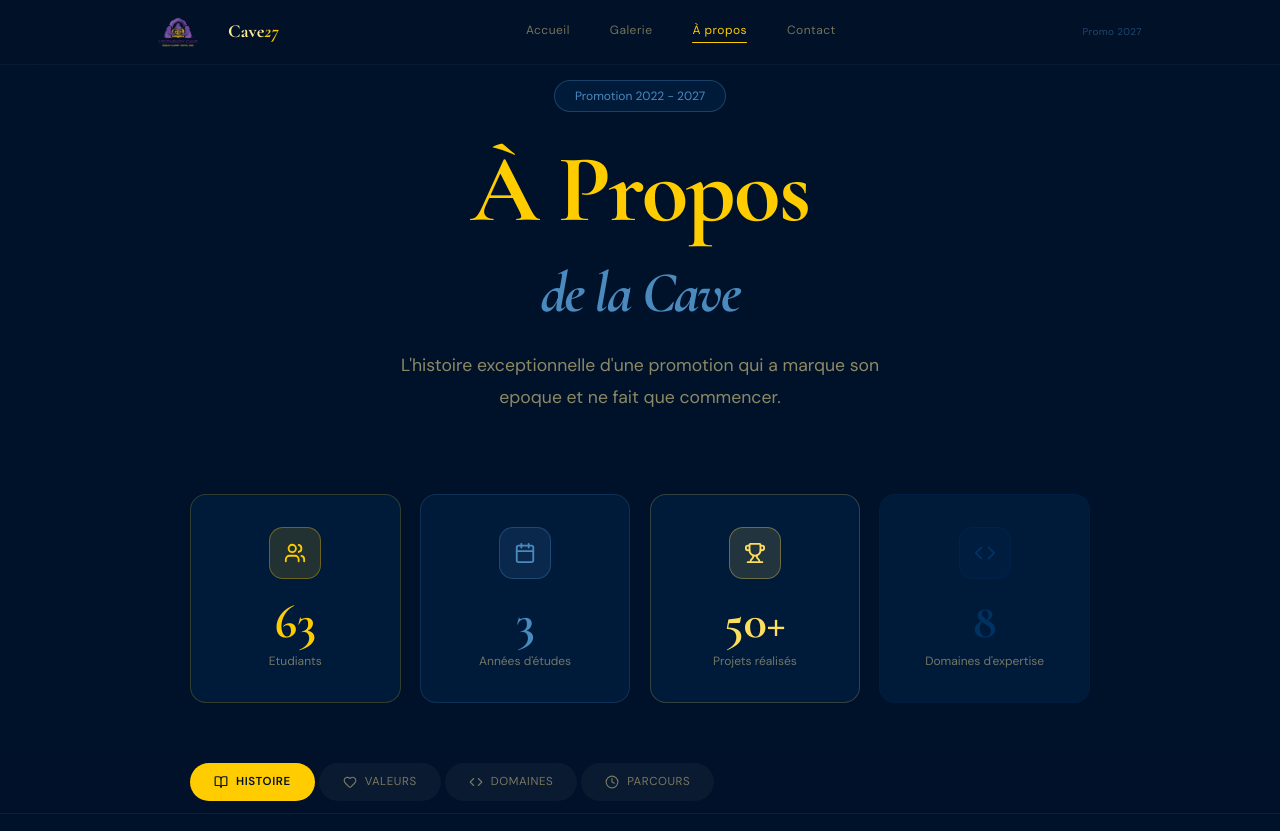
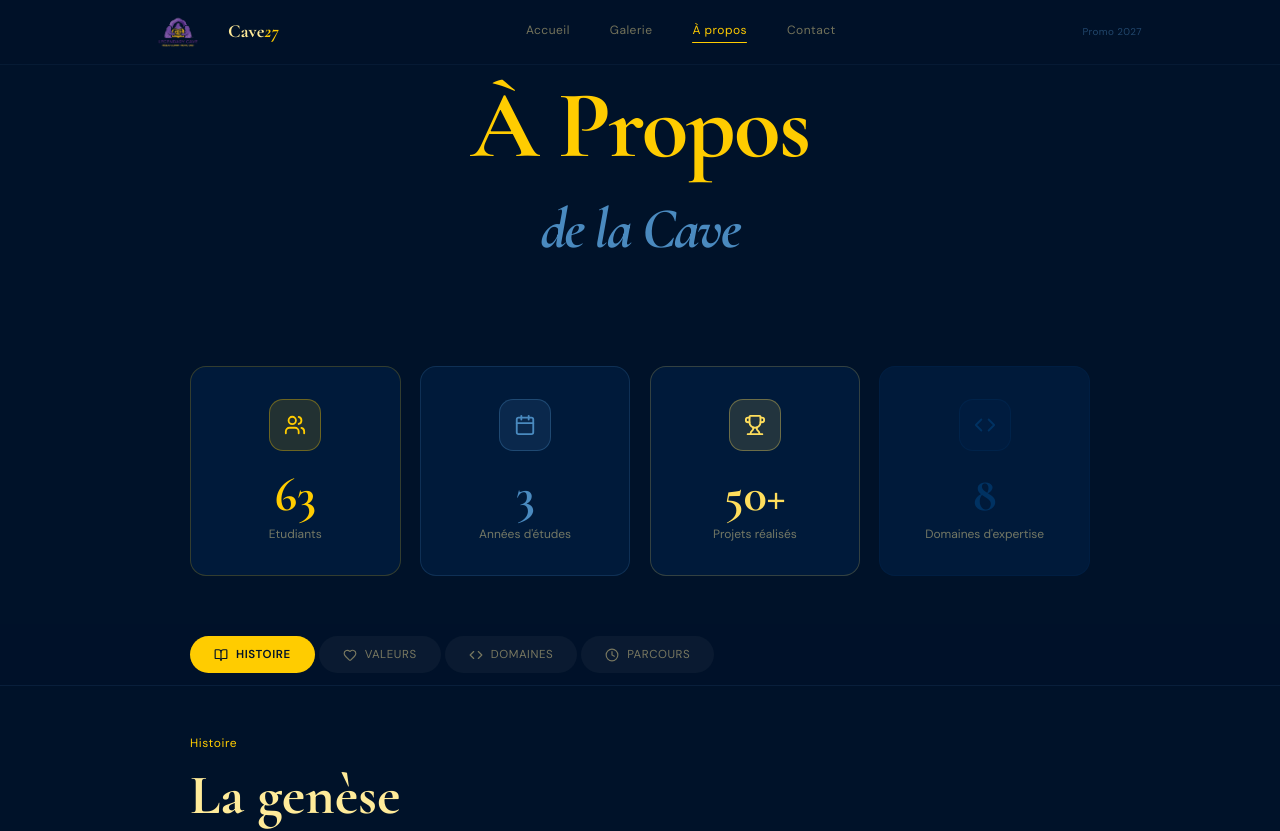
Before and after one commit to zinxium/Legendary-cave-front, a React (Create React App) app: page /about in a window 1280 px wide. Shown: the top 831 px of the page. Built offline with nearby package versions, Linux system fonts and the light colour scheme.

Commit message:
refactor: renommer en Cave27, palette bleu marine, design sobre

```diff
--- a/src/pages/about.js
+++ b/src/pages/about.js
@@ -321,16 +321,6 @@ export default function About() {
       <section style={{
         padding:'5rem 3rem 3rem', textAlign:'center', position:'relative',
       }}>
-        <div style={{
-          display:'inline-flex', alignItems:'center', gap:8,
-          background:'rgba(0,50,98,0.3)', border:'1px solid rgba(74,138,191,0.35)',
-          borderRadius:100, padding:'6px 20px', marginBottom:'2rem',
-          fontFamily:"'DM Sans', sans-serif", fontSize:'0.75rem',
-          color: C.lavender,
-        }}>
-          Promotion 2022 - 2027
-        </div>
-
         <h1 style={{
           fontFamily:"'Cormorant Garamond', serif",
           fontSize:'clamp(3.5rem, 8vw, 6rem)', fontWeight:700, lineHeight:0.95,
@@ -345,14 +335,6 @@ export default function About() {
             color: C.lavender,
           }}>de la Cave</span>
         </h1>
-
-        <p style={{
-          fontFamily:"'DM Sans', sans-serif",
-          fontSize:'1.1rem', color:'rgba(255,235,153,0.55)',
-          maxWidth:520, margin:'0 auto', lineHeight:1.8,
-        }}>
-          L'histoire exceptionnelle d'une promotion qui a marque son epoque et ne fait que commencer.
-        </p>
       </section>
 
       {/* ── STATS ────────────────────────── */}
--- a/src/pages/home.js
+++ b/src/pages/home.js
@@ -1,6 +1,6 @@
 import React, { useState, useEffect } from "react";
 import { useNavigate } from "react-router-dom";
-import { Users, Camera, Heart, Star, ArrowRight } from "lucide-react";
+import { Users, Camera, Star, ArrowRight } from "lucide-react";
 import { C } from '../tokens';
 import { getSouvenirs } from '../services/apiService';
 
@@ -13,7 +13,6 @@ const PREVIEW_LABELS = [
 const STATS = [
   { icon: Users,  value: 63,      suffix: '+', label: 'Etudiants',  accent: C.amber },
   { icon: Camera, value: 100,     suffix: '+', label: 'Photos',     accent: C.lavender },
-  { icon: Heart,  value: '-',     suffix: '',  label: 'Souvenirs',  accent: C.mustard },
   { icon: Star,   value: '2027',  suffix: '',  label: 'Promotion',  accent: C.indigo },
 ];
 
@@ -149,32 +148,14 @@ export default function Homepage() {
             }}>Cave27</span>
           </h1>
 
-          {/* Divider */}
-          <div style={{
-            display: 'flex', alignItems: 'center', justifyContent: 'center', gap: 16,
-            marginBottom: '1.8rem',
-            animation: mounted ? 'fadeSlide 0.9s ease 0.7s both' : 'none',
-          }}>
-            <div style={{ width: 60, height: 1, background: C.amber, opacity: 0.4 }} />
-            <div style={{ width: 60, height: 1, background: C.amber, opacity: 0.4 }} />
-          </div>
-
           {/* Subtitle */}
           <p style={{
             fontFamily: "'DM Sans', sans-serif",
             fontSize: 'clamp(1rem, 2.5vw, 1.25rem)', color: 'rgba(255,235,153,0.6)',
-            lineHeight: 1.75, marginBottom: '0.6rem',
+            lineHeight: 1.75, marginBottom: '3.5rem',
             animation: mounted ? 'fadeSlide 0.9s ease 0.8s both' : 'none',
           }}>
             Notre parcours étudiant immortalisé en images
-          </p>
-          <p style={{
-            fontFamily: "'DM Sans', sans-serif",
-            fontSize: '0.85rem', letterSpacing: '0.05em',
-            color: C.amber, marginBottom: '3.5rem',
-            animation: mounted ? 'fadeSlide 0.9s ease 0.9s both' : 'none',
-          }}>
-            Souvenirs, Amitie, Challenges
           </p>
 
           {/* CTA */}
@@ -193,16 +174,6 @@ export default function Homepage() {
               transition: 'opacity 0.2s',
             }}>
               Explorer la Galerie <ArrowRight size={14} />
-            </button>
-            <button onClick={() => navigate('/about')} style={{
-              display: 'flex', alignItems: 'center', gap: 10,
-              background: 'transparent',
-              color: C.gold, border: '1px solid rgba(255,235,153,0.25)', cursor: 'pointer',
-              fontFamily: "'DM Sans', sans-serif", fontSize: '0.85rem',
-              padding: '14px 32px', borderRadius: 6,
-              transition: 'opacity 0.2s',
-            }}>
-              En savoir plus
             </button>
           </div>
 
@@ -261,11 +232,6 @@ export default function Homepage() {
         <div style={{ maxWidth: 1100, margin: '0 auto', position: 'relative' }}>
           {/* Section header */}
           <div style={{ textAlign: 'center', marginBottom: '4rem' }}>
-            <div style={{
-              fontFamily: "'DM Sans', sans-serif", fontSize: '0.75rem',
-              letterSpacing: '0.05em',
-              color: C.amber, marginBottom: '1.2rem',
-            }}>Un apercu</div>
             <h2 style={{
               fontFamily: "'Cormorant Garamond', serif",
               fontSize: 'clamp(2.5rem, 6vw, 5rem)', fontWeight: 700, lineHeight: 1.0,
@@ -280,18 +246,6 @@ export default function Homepage() {
                 color: C.lavender,
               }}>notre aventure</span>
             </h2>
-            <p style={{
-              fontFamily: "'DM Sans', sans-serif",
-              fontSize: '1.05rem', color: 'rgba(255,235,153,0.5)',
-              maxWidth: 540, margin: '0 auto', lineHeight: 1.8,
-            }}>
-              Chaque photo raconte une histoire, chaque moment capture l'essence de notre parcours ensemble.
-            </p>
-
-            <div style={{ display:'flex', alignItems:'center', justifyContent:'center', gap:16, marginTop:'2rem' }}>
-              <div style={{ width:60, height:1, background: C.amber, opacity: 0.4 }} />
-              <div style={{ width:60, height:1, background: C.amber, opacity: 0.4 }} />
-            </div>
           </div>
 
           {/* Preview grid */}
```
